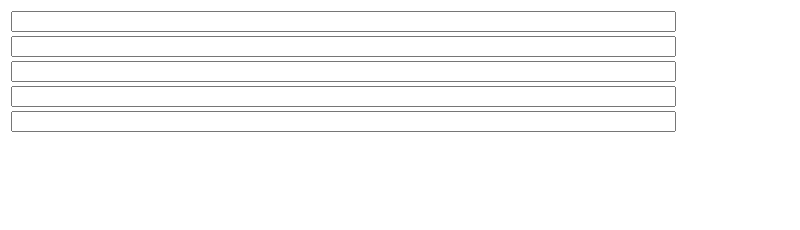
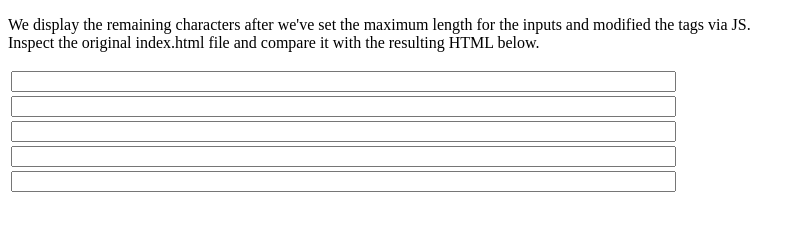
Before and after one commit to zenithtech/JS_HTML_regex_tag_attribute_manipulation, a plain HTML site: page index.html in a window 1280 px wide. Shown: the whole page, without its empty margins (0-800 px from the left). Drawn offline with Linux system fonts and the light colour scheme.

Commit message:
Update index.html

```diff
--- a/index.html
+++ b/index.html
@@ -7,6 +7,11 @@
 </head>
 
 <body>
+    <p>
+        We display the remaining characters after we've set the maximum length for the inputs and modified the tags via JS.
+        <br />
+        Inspect the original index.html file and compare it with the resulting HTML below.
+    </p>
     <table>
         <tr>
             <td>
```
